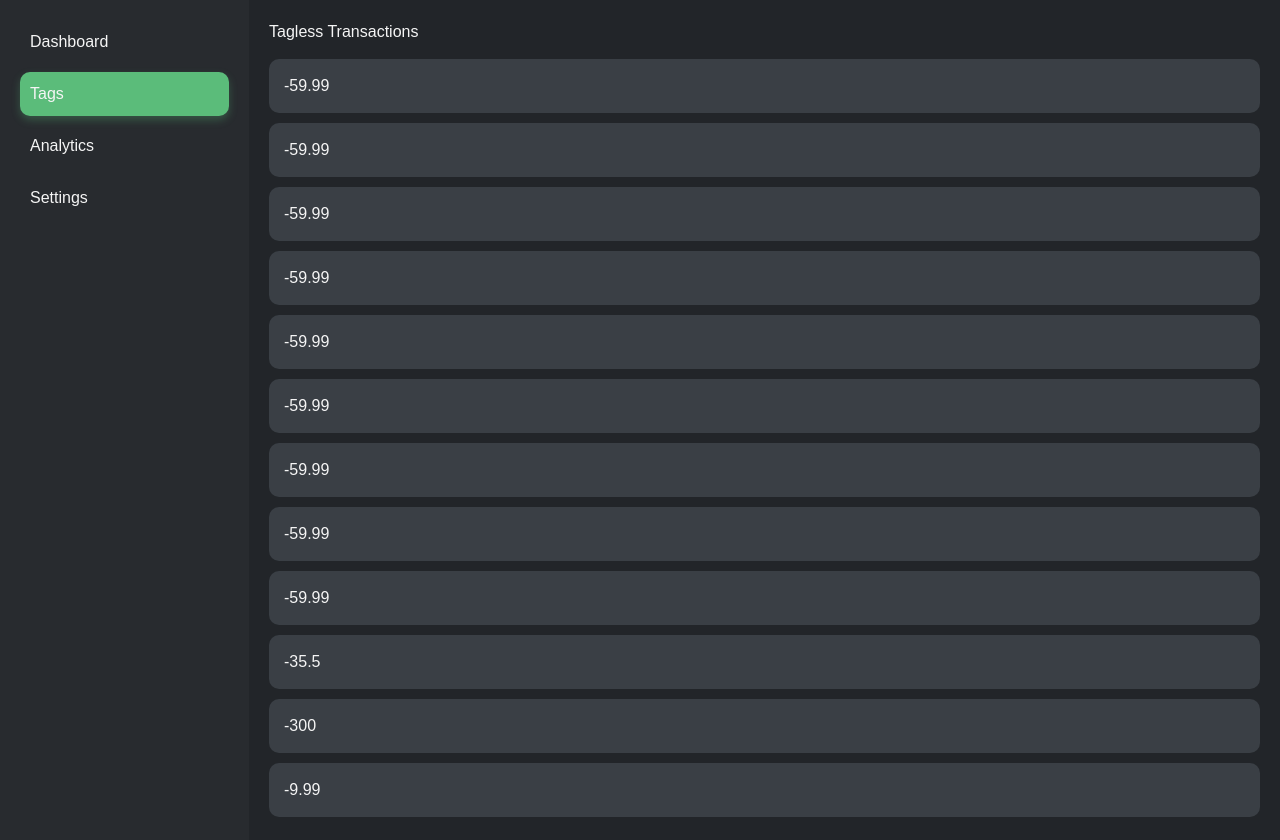
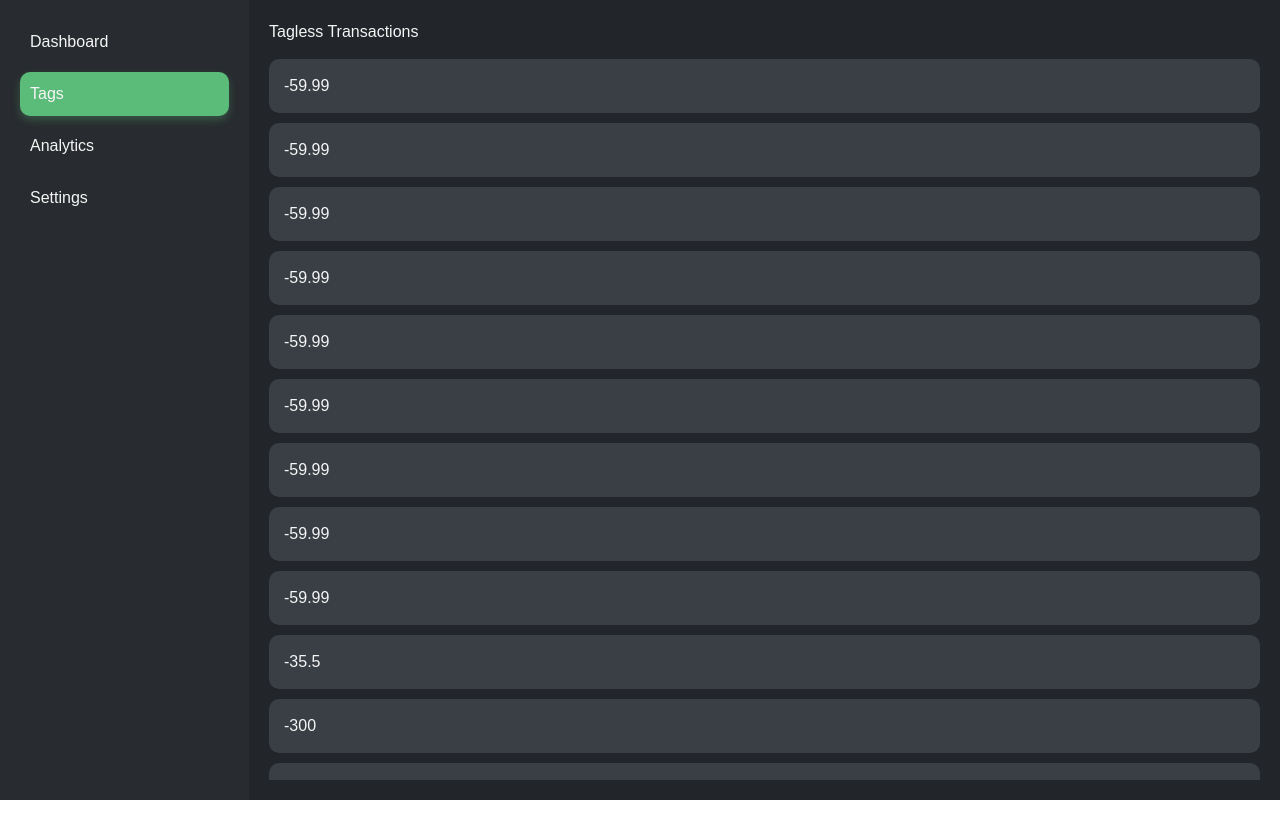
Before and after one commit to ZachPoole/personal-expense-tracker, an Angular app in the folder frontend/: page /tags in a window 1280 px wide. After the commit the page ends 800 px from the top, so only its background shows below. Built offline with nearby package versions, Linux system fonts and the light colour scheme.

Commit message:
fix overflow issue

```diff
--- a/frontend/angular.json
+++ b/frontend/angular.json
@@ -98,5 +98,8 @@
         }
       }
     }
+  },
+  "cli": {
+    "analytics": false
   }
 }
--- a/frontend/src/app/app.component.scss
+++ b/frontend/src/app/app.component.scss
@@ -1,9 +1,8 @@
 #site-wrapper {
   background-color: #222529;
-  min-height: 100vh;
+  height: 100vh;
   display: flex;
   flex-direction: row;
-  overflow: scroll;
   align-items: stretch;
 }
 
@@ -18,5 +17,5 @@
 #router-wrapper {
   margin: 20px;
   width: 80%;
-  height: 100%;
+  overflow: scroll;
 }
--- a/frontend/src/app/features/tags/tags.component.scss
+++ b/frontend/src/app/features/tags/tags.component.scss
@@ -11,7 +11,6 @@
     flex-wrap: wrap;
     width: 100%;
     gap: 10px;
-    overflow: scroll;
     margin-top: 15px;
 
     .transaction-card {
```
Also changed, not shown: 1 other file (tests, documents, lock files or other folders).
